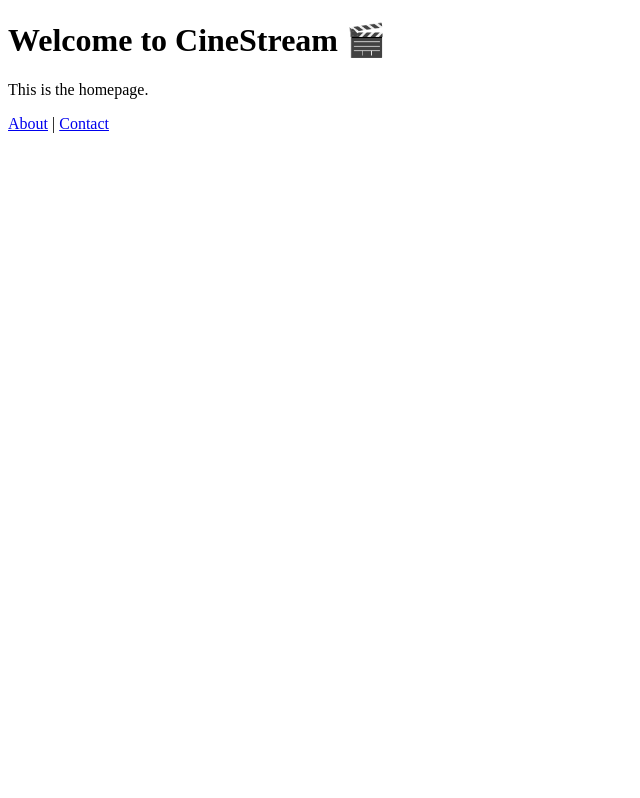
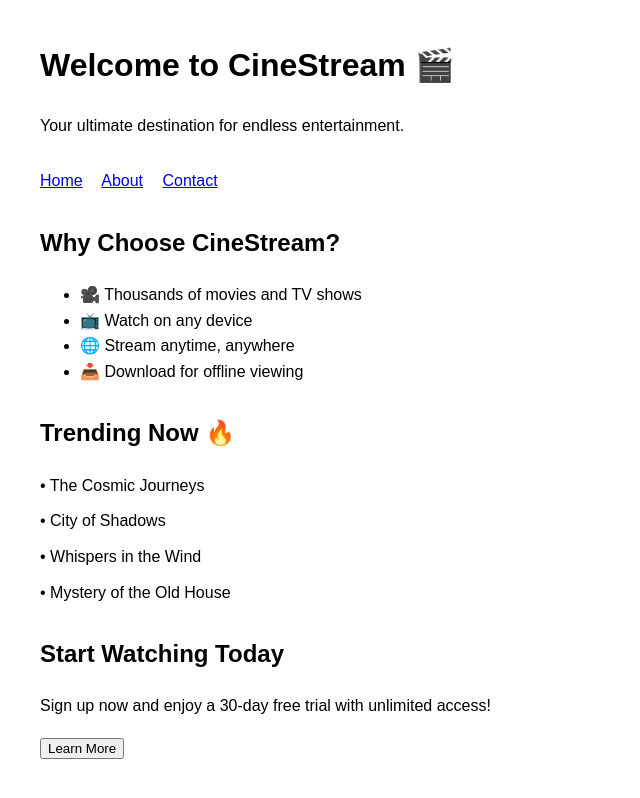
Before and after one commit to Jainika-Bisen/Test, a plain HTML site: page index.html in a window 1280 px wide. Shown: the whole page, without its empty margins (0-640 px from the left). Drawn offline with Linux system fonts and the light colour scheme.

Commit message:
first commit

```diff
--- a/index.html
+++ b/index.html
@@ -3,14 +3,65 @@
 <head>
   <meta charset="UTF-8">
   <title>Home - CineStream</title>
+  <style>
+    body {
+      font-family: sans-serif;
+      margin: 40px;
+      line-height: 1.6;
+    }
+    header, nav, section {
+      margin-bottom: 30px;
+    }
+    nav a {
+      margin-right: 15px;
+    }
+    .movie {
+      margin-bottom: 10px;
+    }
+  </style>
+  <script src="https://ts-script.app.thrivestack.ai/latest/thrivestack.js" api-key="eHco83HJ+46gaFPJg1xk5v0P6IV/aPl6hpjQVNRXAsc="
+source="marketing">
+</script>
 </head>
 <body>
-  <h1>Welcome to CineStream 🎬</h1>
-  <p>This is the homepage.</p>
+  <!-- Header -->
+  <header>
+    <h1>Welcome to CineStream 🎬</h1>
+    <p>Your ultimate destination for endless entertainment.</p>
+  </header>
 
+  <!-- Navigation -->
   <nav>
-    <a href="about.html">About</a> |
+    <a href="index.html">Home</a>
+    <a href="about.html">About</a>
     <a href="contact.html">Contact</a>
   </nav>
+
+  <!-- Features Section -->
+  <section>
+    <h2>Why Choose CineStream?</h2>
+    <ul>
+      <li>🎥 Thousands of movies and TV shows</li>
+      <li>📺 Watch on any device</li>
+      <li>🌐 Stream anytime, anywhere</li>
+      <li>📥 Download for offline viewing</li>
+    </ul>
+  </section>
+
+  <!-- Trending Movies -->
+  <section>
+    <h2>Trending Now 🔥</h2>
+    <div class="movie">• The Cosmic Journeys</div>
+    <div class="movie">• City of Shadows</div>
+    <div class="movie">• Whispers in the Wind</div>
+    <div class="movie">• Mystery of the Old House</div>
+  </section>
+
+  <!-- Call to Action -->
+  <section>
+    <h2>Start Watching Today</h2>
+    <p>Sign up now and enjoy a 30-day free trial with unlimited access!</p>
+    <button onclick="window.location.href='about.html'">Learn More</button>
+  </section>
 </body>
 </html>
```
Also changed, not shown: contact.html (+0 -3 lines).
